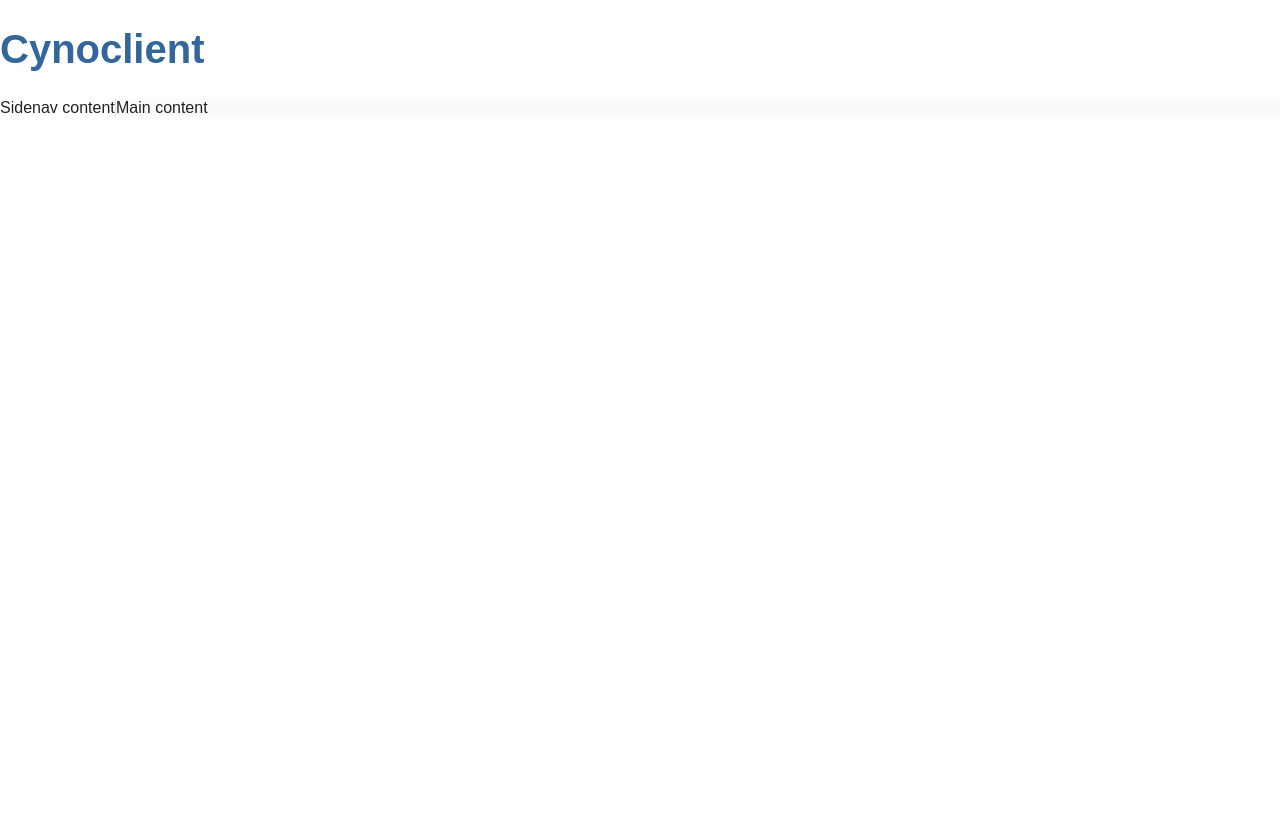
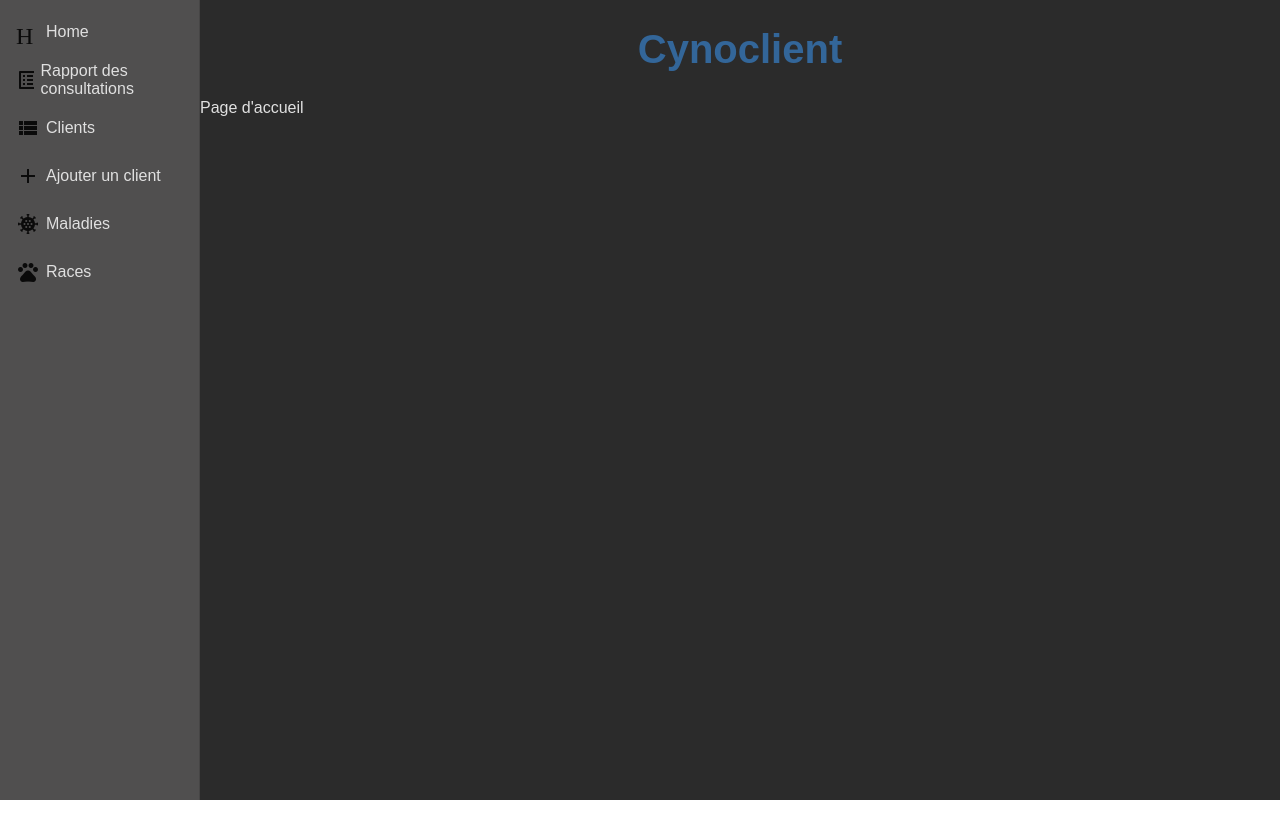
Before and after one commit to CPNV-ES/cynoclient-angular, an Angular app: page / in a window 1280 px wide. After the commit the page ends 800 px from the top, so only its background shows below. Built offline with nearby package versions, Linux system fonts and the light colour scheme.

Commit message:
Add Side bar on left

```diff
--- a/src/app/app.component.css
+++ b/src/app/app.component.css
@@ -0,0 +1,28 @@
+.example-container {
+    position: absolute;
+    top: 0;
+    bottom: 0;
+    left: 0;
+    right: 0;
+    background: rgb(43, 43, 43);
+}
+
+.sidebar{
+    width: 200px;
+    background: rgb(80, 79, 79);
+}
+
+.nav-caption{
+    display: inline-block;
+    color: rgb(224, 224, 224);
+    text-decoration: none;
+    padding-left: 6px;
+}
+
+h1{
+    text-align: center;
+}
+
+mat-sidenav-content{
+    color: rgb(224, 224, 224);
+}
--- a/src/app/app.component.html
+++ b/src/app/app.component.html
@@ -1,6 +1,30 @@
-<h1>{{title}}</h1>
+
 
 <mat-sidenav-container class="example-container">
-  <mat-sidenav mode="side" opened>Sidenav content</mat-sidenav>
-  <mat-sidenav-content>Main content</mat-sidenav-content>
+  <mat-sidenav class="sidebar" mode="side" opened>
+    <mat-nav-list>
+      <a mat-list-item routerLink="/home">
+          <mat-icon>Home</mat-icon><span class="nav-caption">Home</span>
+      </a>
+      <a mat-list-item routerLink="/owner">
+          <mat-icon>list_alt</mat-icon><span class="nav-caption">Rapport des consultations</span>
+      </a>
+      <a mat-list-item routerLink="#">
+          <mat-icon>view_list</mat-icon><span class="nav-caption">Clients</span>
+      </a>
+      <a mat-list-item routerLink="#">
+          <mat-icon>add</mat-icon><span class="nav-caption">Ajouter un client</span>
+      </a>
+      <a mat-list-item routerLink="#">
+          <mat-icon>coronavirus</mat-icon><span class="nav-caption">Maladies</span>
+      </a>
+      <a mat-list-item routerLink="#">
+          <mat-icon>pets</mat-icon><span class="nav-caption">Races</span>
+      </a>
+    </mat-nav-list>
+  </mat-sidenav>
+  <mat-sidenav-content>
+    <h1>{{title}}</h1>
+    Page d'accueil
+  </mat-sidenav-content>
 </mat-sidenav-container>
--- a/src/app/app.module.ts
+++ b/src/app/app.module.ts
@@ -1,6 +1,8 @@
 import { BrowserModule } from '@angular/platform-browser';
 import { NgModule } from '@angular/core';
 import {MatSidenavModule} from '@angular/material/sidenav';
+import {MatListModule} from '@angular/material/list';
+import { MatIconModule } from '@angular/material/icon';
 
 import { AppRoutingModule } from './app-routing.module';
 import { AppComponent } from './app.component';
@@ -14,7 +16,9 @@ import { BrowserAnimationsModule } from '@angular/platform-browser/animations';
     BrowserModule,
     AppRoutingModule,
     BrowserAnimationsModule,
-    MatSidenavModule
+    MatSidenavModule,
+    MatListModule,
+    MatIconModule
   ],
   providers: [],
   bootstrap: [AppComponent]
```
